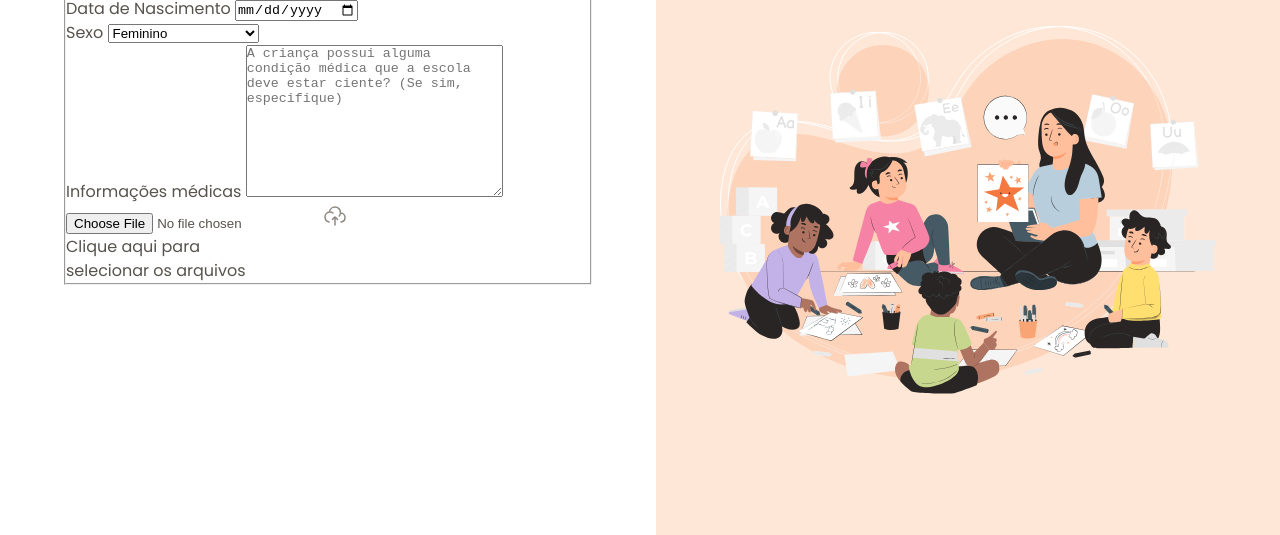
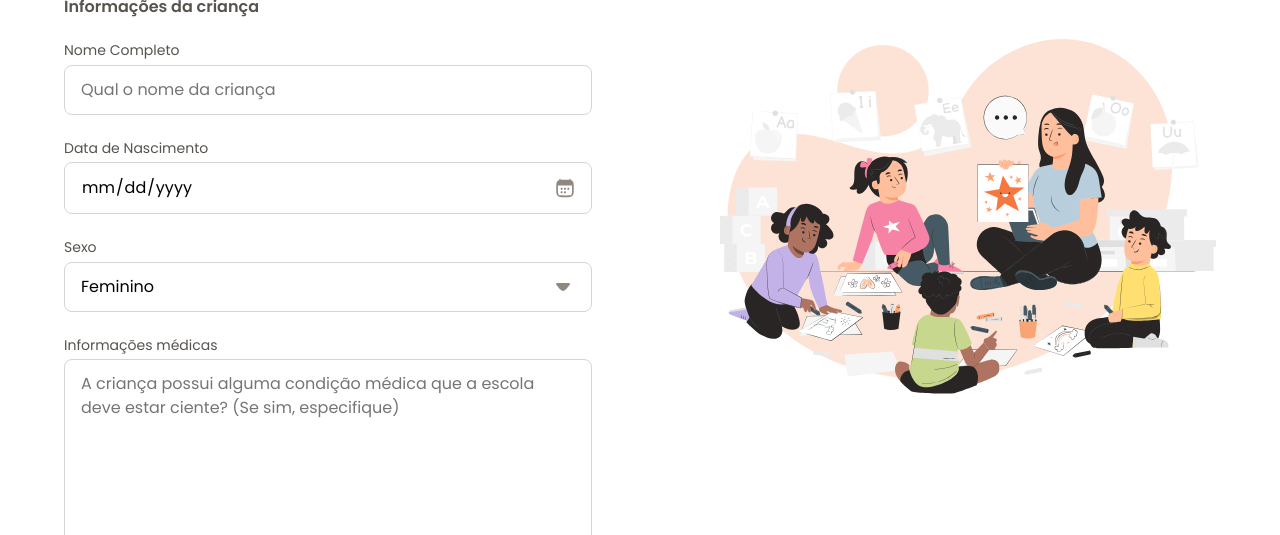
Before and after one commit to juniorvargas96/Formulario, a plain HTML site: page index.html in a window 1280 px wide. Shown: the part 265-800 px from the top of the page. Drawn offline with Linux system fonts and the light colour scheme.

Commit message:
configurando os input

```diff
--- /dev/null
+++ b/styles/fields/index.css
@@ -0,0 +1,50 @@
+input, textarea, select {
+  appearance: none;
+  width: 100%;
+  border-radius: .5rem;
+  border: 1px solid var(--stroke-default);
+
+  padding: .75rem 1rem;
+
+  font: var(--text);
+}
+
+label {
+  font: var(--text-sm);
+  color: var(--text-secondary);
+
+  display: block;
+  margin-bottom: .25rem;
+}
+
+input:focus,
+select:focus,
+textarea:focus {
+  outline: .25rem solid var(--surface-secondary);
+  border: .125rem solid var(--stroke-hightlight);
+  outline-offset: .1px;
+}
+
+input[type="date"] {
+  position: relative;
+
+  &::-webkit-calendar-picker-indicator {
+    opacity: 0;
+  }
+
+  &::before {
+    content: "";
+    position: absolute;
+    background: url(../../assets/icons/calendar-03.svg) center/contain;
+    right: 1rem;
+    width: 1.25rem;
+    height: 1.25rem;
+
+    top: 50%;
+    transform: translatey(-50%);
+  }
+}
+
+select {
+  background: url(../../assets/icons/arrow-down-01.svg) no-repeat calc(100% - 1rem);
+}
--- /dev/null
+++ b/styles/forms.css
@@ -0,0 +1,17 @@
+@import url(fields/index.css);
+
+form {
+  margin-top: 3rem;
+}
+
+fieldset {
+  border: none;
+
+  display: grid;
+  gap: 1.5rem;
+}
+
+legend {
+  font: 600 1rem/1.25 var(--font-family);
+  margin-bottom: 1.5rem;
+}
--- a/styles/global.css
+++ b/styles/global.css
@@ -10,23 +10,25 @@
   --text-sm: 400 0.875rem/1.4 var(--font-family);
 
   --text-primary: #292524;
-  --text-secundary: #57534E;
+  --text-secondary: #57534E;
   --text-tertiary: #8F8881;
-  --text-highlight: #E43A12;
+  --text-hightlight: #E43A12;
 
   --surface-primary: #FFFFFF;
   --surface-secundary: #FEE7D6;
 
   --stroke-default: #D6D3D1;
-  --stroke-highlight: #F3541C;
+  --stroke-hightlight: #F3541C;
   --semantic-error: #DC2626;
+
+
 }
 
 body {
-  overflow: hidden;
+  /* overflow: hidden; */
 
   font: var(--text);
-  color: var(--text-secundary);
+  color: var(--text-secondary);
 }
 
 h1, h2 {
--- a/styles/index.css
+++ b/styles/index.css
@@ -1,2 +1,3 @@
 @import url(global.css);
 @import url(layout.css);
+@import url(forms.css);
--- a/styles/layout.css
+++ b/styles/layout.css
@@ -3,7 +3,7 @@
   grid-template-columns: 51.25% 48.75%;
 
   height: 100vh;
-  overflow: hidden;
+  /* overflow: hidden; */
 }
 
 main {
@@ -29,7 +29,7 @@ main {
 }
 
 aside {
-  background-color: var(--surface-secundary);
+  background-color: var(--surface-secondary);
   padding: 4rem;
 
   & .aside-container {
@@ -45,7 +45,7 @@ aside {
     margin-bottom: .5rem;
 
     & span {
-      color: var(--text-highlight);
+      color: var(--text-hightlight);
     }
   }
 }
```
